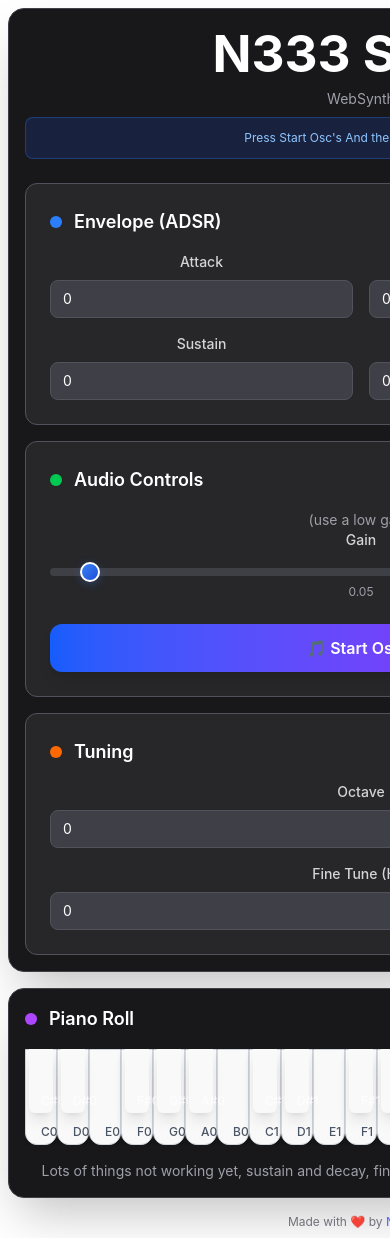
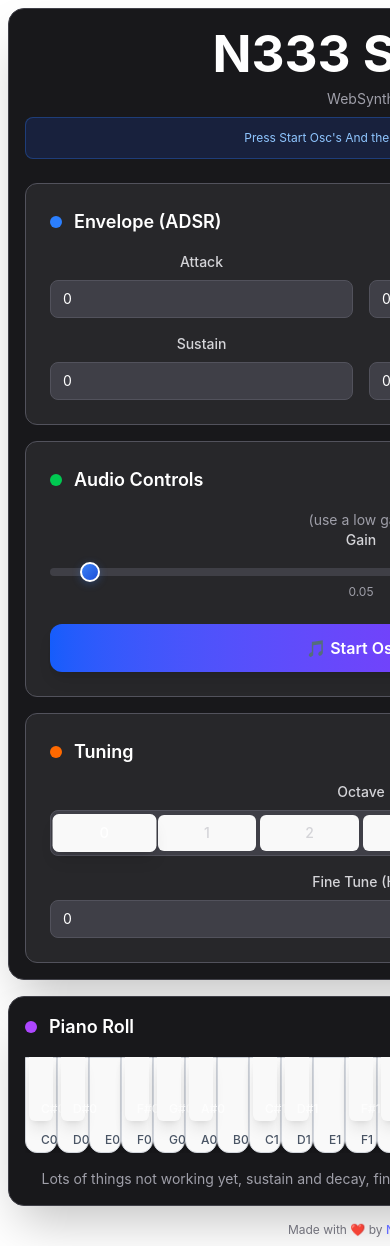
Before and after one commit to N333kk/N333Synth, a React (Vite) app: page / in a window 390 px wide. Shown: the top 1246 px of the page. Built offline with nearby package versions, Linux system fonts and the light colour scheme.

Commit message:
Modified Octave selector to fix annoying bug.

```diff
--- a/src/App.tsx
+++ b/src/App.tsx
@@ -72,9 +72,7 @@ function App() {  const [gainValue, setGainValue] = useState(0.05);
       document.removeEventListener('touchstart', handleFirstInteraction);
       document.removeEventListener('click', handleFirstInteraction);
     };
-  }, []);
-
-  // Actualizar el gain cada vez que gainValue cambie
+  }, []);  // Actualizar el gain cada vez que gainValue cambie
   useEffect(() => {
     if (gainNodeRef.current) {
       gainNodeRef.current.gain.value = gainValue;
@@ -249,22 +247,25 @@ function App() {  const [gainValue, setGainValue] = useState(0.05);
             <h3 className="text-white text-lg font-semibold mb-4 flex items-center">
               <span className="w-3 h-3 bg-orange-500 rounded-full mr-3"></span>
               Tuning
-            </h3>
-            <div className="space-y-4">
-              <div className="space-y-2">
-                <label htmlFor="octave" className="text-zinc-300 text-sm font-medium block">
+            </h3>            <div className="space-y-4">              <div className="space-y-2">
+                <label className="text-zinc-300 text-sm font-medium block">
                   Octave
                 </label>
-                <input
-                  type="number"
-                  name="octave"
-                  id="octave"
-                  onChange={(e) => setOctave(parseInt(e.target.value))}
-                  min="0"
-                  step="1"
-                  value={octave}
-                  className="w-full bg-zinc-700 border border-zinc-600 rounded-lg px-3 py-2 text-white text-sm focus:outline-none focus:ring-2 focus:ring-orange-500 focus:border-transparent transition-all"
-                />
+                <div className="flex gap-1 bg-zinc-700 border border-zinc-600 rounded-lg p-1">
+                  {[0, 1, 2, 3, 4, 5].map((octNum) => (
+                    <button
+                      key={octNum}
+                      onClick={() => setOctave(octNum)}
+                      className={`flex-1 py-2 px-3 rounded-md text-sm font-medium transition-all duration-200 ${
+                        octave === octNum
+                          ? 'bg-orange-500 text-white shadow-lg transform scale-105'
+                          : 'bg-transparent text-zinc-300 hover:bg-zinc-600 hover:text-white'
+                      }`}
+                    >
+                      {octNum}
+                    </button>
+                  ))}
+                </div>
               </div>
 
               <div className="space-y-2">
@@ -285,8 +286,7 @@ function App() {  const [gainValue, setGainValue] = useState(0.05);
           </div>
         </div>
       </div>      {/* Piano Roll */}
-      <div className="mt-4 sm:mt-8 bg-zinc-900 border border-zinc-700 p-4 sm:p-6 rounded-2xl shadow-2xl max-w-6xl mx-auto">
-        <h3 className="text-white text-lg font-semibold mb-4 sm:mb-6 flex items-center">
+      <div className="mt-4 sm:mt-8 bg-zinc-900 border border-zinc-700 p-4 sm:p-6 rounded-2xl shadow-2xl max-w-6xl mx-auto">        <h3 className="text-white text-lg font-semibold mb-4 sm:mb-6 flex items-center">
           <span className="w-3 h-3 bg-purple-500 rounded-full mr-3"></span>
           Piano Roll
         </h3>
@@ -301,10 +301,9 @@ function App() {  const [gainValue, setGainValue] = useState(0.05);
                 const whiteKeyMidiOffsets = [0, 2, 4, 5, 7, 9, 11];
                 const midiNumber = (octaveNum + 2) * 12 + whiteKeyMidiOffsets[i % 7];
                 const noteFrequency = 440 * Math.pow(2, (midiNumber - 69) / 12) + frequency;
-
-                return (
+                  return (
                   <Key
-                    key={`white-${keyName}`}
+                    key={`white-${keyName}-oct${octave}-freq${frequency}`}
                     keyName={keyName}
                     frequency={noteFrequency}
                     onPress={playNote}
@@ -319,17 +318,15 @@ function App() {  const [gainValue, setGainValue] = useState(0.05);
               {Array.from({ length: 21 }, (_, i) => {
                 const whiteKeys = ['C', 'D', 'E', 'F', 'G', 'A', 'B'];
                 const keyName = whiteKeys[i % 7];
-                const octaveNum = Math.floor(i / 7) + octave;
-                  if (!['C', 'D', 'F', 'G', 'A'].includes(keyName)) {
-                  return <div key={`spacer-${i}`} className="w-8 sm:w-12"></div>;
+                const octaveNum = Math.floor(i / 7) + octave;                  if (!['C', 'D', 'F', 'G', 'A'].includes(keyName)) {
+                  return <div key={`spacer-${i}-oct${octave}`} className="w-8 sm:w-12"></div>;
                 }
 
                 const sharpNote = keyName + '#' + octaveNum;
                 const blackKeyOffsets = { 'C#': 1, 'D#': 3, 'F#': 6, 'G#': 8, 'A#': 10 };
                 const midiNumber = (octaveNum + 2) * 12 + blackKeyOffsets[keyName + '#' as keyof typeof blackKeyOffsets];
-                const noteFrequency = 440 * Math.pow(2, (midiNumber - 69) / 12) + frequency;
-                  return (
-                  <div key={`container-${i}`} className="relative w-8 sm:w-12">
+                const noteFrequency = 440 * Math.pow(2, (midiNumber - 69) / 12) + frequency;                  return (
+                  <div key={`container-${i}-oct${octave}-freq${frequency}`} className="relative w-8 sm:w-12">
                     <Key
                       keyName={sharpNote}
                       isBlack={true}
--- a/src/Key.tsx
+++ b/src/Key.tsx
@@ -38,8 +38,7 @@ function Key({ keyName, isBlack = false, frequency, onPress, onRelease }: KeyPro
   };
 
   if (isBlack) {
-    return (
-      <button
+    return (      <button
         className="absolute bg-gray-900 hover:bg-gray-800 active:bg-gray-700 text-white font-medium w-6 h-16 sm:w-8 sm:h-20 -ml-3 sm:-ml-4 z-10 transition-all duration-75 active:scale-95 shadow-lg rounded-b-md touch-manipulation select-none"
         onMouseDown={handleMouseDown}
         onMouseUp={handleMouseUp}
@@ -56,8 +55,7 @@ function Key({ keyName, isBlack = false, frequency, onPress, onRelease }: KeyPro
     );
   }
 
-  return (
-    <button
+  return (    <button
       className="bg-white rounded-b-xl hover:bg-gray-100 active:bg-gray-200 border border-gray-300 text-black font-medium w-8 h-24 sm:w-12 sm:h-32 relative transition-all duration-75 active:scale-95 shadow-md touch-manipulation select-none"
       onMouseDown={handleMouseDown}
       onMouseUp={handleMouseUp}
```
